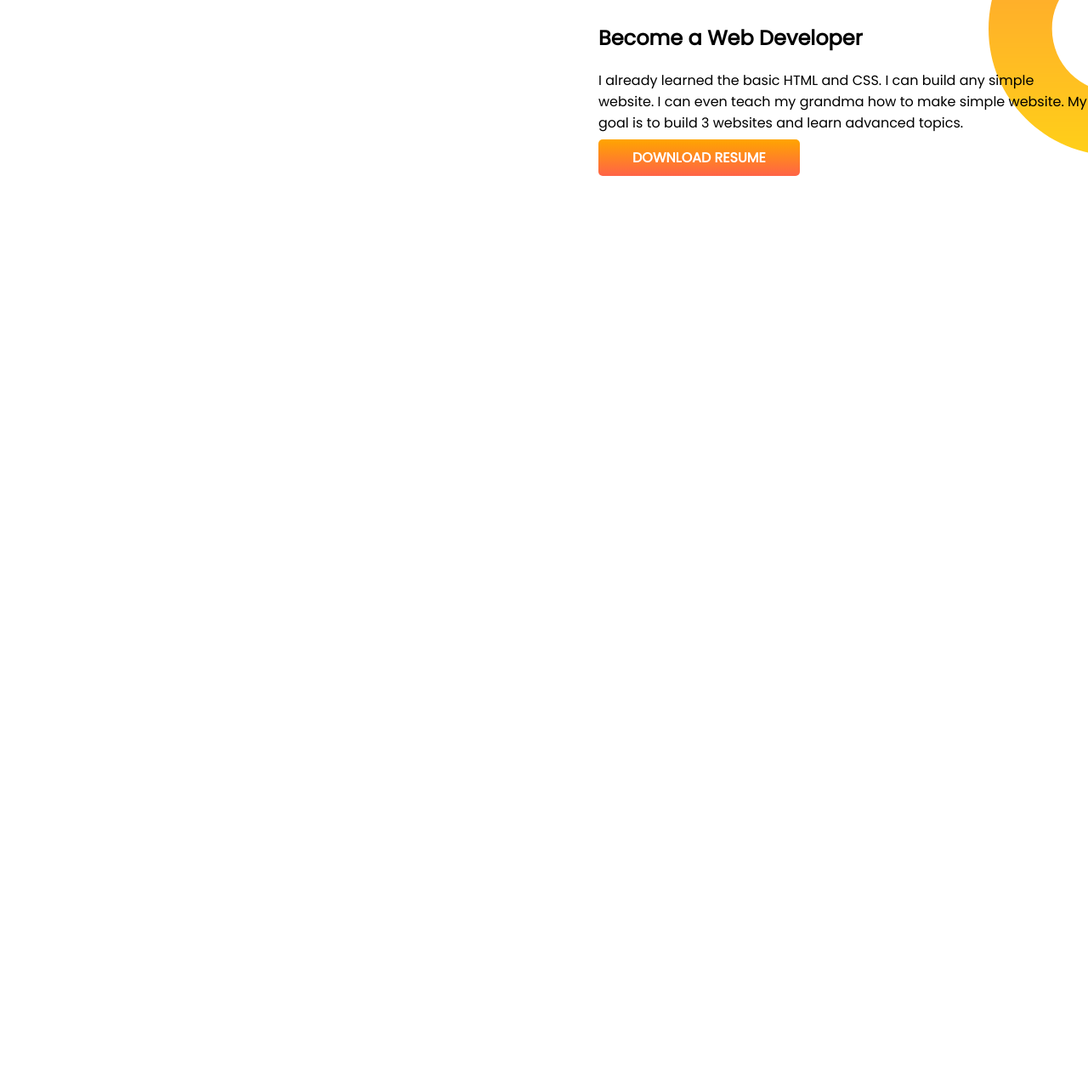
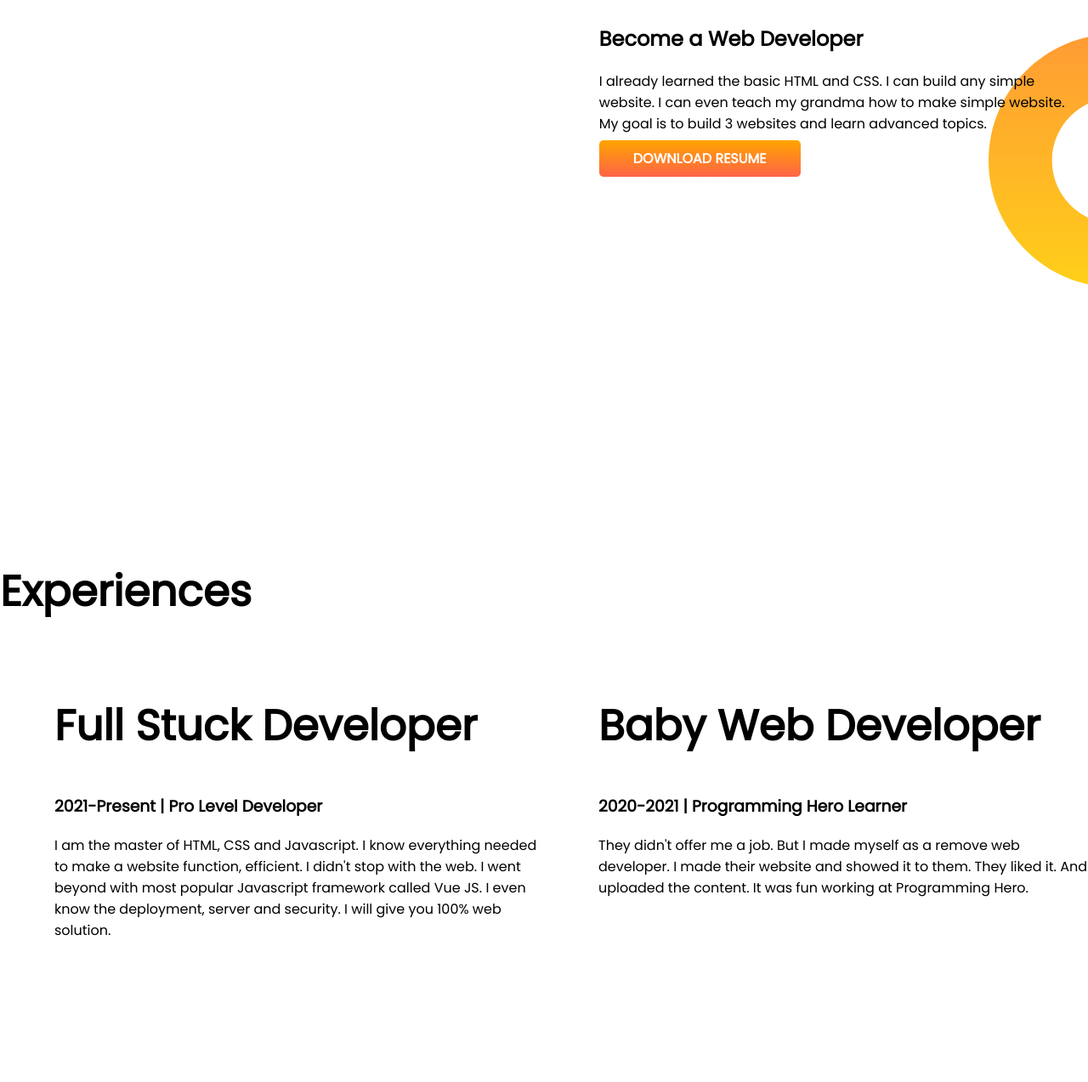
Before and after one commit to ShantiCR7/developer-portfolio, a plain HTML site: page index.html in a window 1280 px wide. Shown: the part 745-2018 px from the top of the page at 85% size. Before the commit the page ends 1093 px from the top, so only its background shows below. Drawn offline with Linux system fonts and the light colour scheme.

Commit message:
experiences commit

```diff
--- a/index.html
+++ b/index.html
@@ -11,7 +11,7 @@
     <link rel="stylesheet" href="style.css">
 </head>
 <body>
-    <section class="top-banner">
+    <section class="top-banner flexible-container">
         <div class="half-width">
             <h1>Welcome To</h1>
             <h1><span class="orange-color">Shanti Chakma</span> World!</h1>
@@ -23,7 +23,7 @@
             <img src="images/my-bg.png" alt="">
         </div>
     </section>
-    <section class="dream-big">
+    <section class="dream-big flexible-container">
         <div class="half-width">
             <img src="images/2ndprofile.png" alt="">
         </div>
@@ -34,5 +34,20 @@
             <a class="link-button" target="_blank" href="">DOWNLOAD RESUME</a>
         </div>
     </section>
+    <section class="experience-area">
+        <h1>Experiences</h1>
+        <div class="flexible-container">
+            <div class="half-width">
+                <h1>Full Stuck Developer</h1>
+                <h3>2021-Present | Pro Level Developer</h3>
+                <p>I am the master of HTML, CSS and Javascript. I know everything needed to make a website function, efficient. I didn't stop with the web. I went beyond with most popular Javascript framework called Vue JS. I even know the deployment, server and security. I will give you 100% web solution.</p>
+            </div>
+            <div class="half-width">
+                <h1>Baby Web Developer</h1>
+                <h3>2020-2021 | Programming Hero Learner</h3>
+                <p>They didn't offer me a job. But I made myself as a remove web developer. I made their website and showed it to them. They liked it. And uploaded the content. It was fun working at Programming Hero.</p>
+            </div>
+        </div>
+    </section>
 </body>
 </html>
--- a/style.css
+++ b/style.css
@@ -8,7 +8,7 @@ h1 {
 .orange-color {
   color: orange;
 }
-section {
+.flexible-container {
   display: flex;
   margin-bottom: 150px;
 }
@@ -35,4 +35,5 @@ section {
   background-image: url(images/dream-bg.png);
   background-repeat: no-repeat;
   background-position: right;
+  padding: 1px 1px 310px 3px;
 }
```
